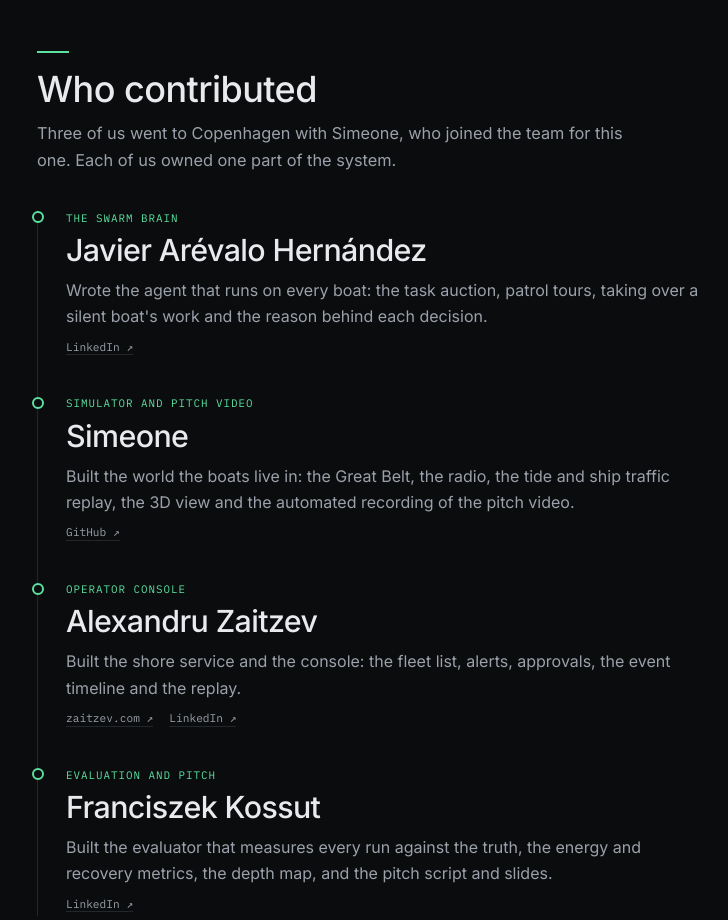
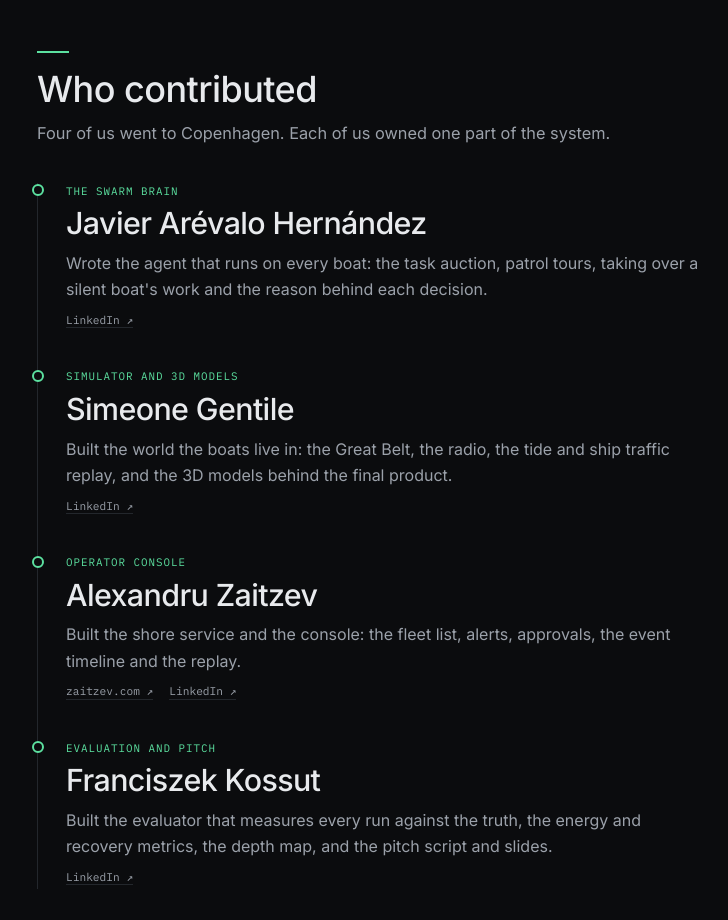
Before and after one commit to zytzev/Elysa-s_site, a website: page public/edth.html in a window 1280 px wide. Shown: the part 2800-3720 px from the top of the page, without its empty margins (47-775 px from the left). Drawn offline with Linux system fonts and the light colour scheme.

Commit message:
Site: add Simeone Gentile to the team (Italy, EDTH simulator and 3D models)
Co-Authored-By: Claude Opus 5.5 <noreply@anthropic.com>

```diff
--- a/public/config.js
+++ b/public/config.js
@@ -177,7 +177,7 @@ window.SITE_CONFIG = {
      repository (github.com/elysassecret/EDTH_07): 5 boat agents, 0 reserve
      violations over 30 seeded evaluator runs (eval/), 387 tests collected on
      main at 0a9780e, 91 merged pull requests. Only the top three were
-     announced, so no place is claimed. Simeone joined for this one only. */
+     announced, so no place is claimed. EDTH was Simeone's first event with the team. */
   pharos: {
     stats: [
       { key: "pharos.boats", value: "5", subKey: "pharos.boatsSub" },
@@ -204,8 +204,7 @@ window.SITE_CONFIG = {
     /* by folder ownership and the commit history of the team repository */
     contributors: [
       { id: "javier", roleKey: "pharos.contributors.javier.role", textKey: "pharos.contributors.javier.text" },
-      { id: "simeone", guest: { name: "Simeone", github: "https://github.com/SimeDev42" },
-        roleKey: "pharos.contributors.simeone.role", textKey: "pharos.contributors.simeone.text" },
+      { id: "simeone", roleKey: "pharos.contributors.simeone.role", textKey: "pharos.contributors.simeone.text" },
       { id: "alex", roleKey: "pharos.contributors.alex.role", textKey: "pharos.contributors.alex.text" },
       { id: "franek", roleKey: "pharos.contributors.franek.role", textKey: "pharos.contributors.franek.text" }
     ],
@@ -234,7 +233,10 @@ window.SITE_CONFIG = {
         linkedin: "https://www.linkedin.com/in/javier-arevalo-hernandez" },
       { id: "franek", name: "Franciszek Kossut", country: "pl", taskKey: "team.franek.task", logKey: "team.franek.log",
         roles: [{ event: "EDTH", text: "PHAROS" }, { event: "HyperBloom", text: "Make-a-Ring" }, { event: "Nordic AI Cup", key: "team.franek.task" }],
-        linkedin: "https://www.linkedin.com/in/franciszek-kossut-1967633a8/" }
+        linkedin: "https://www.linkedin.com/in/franciszek-kossut-1967633a8/" },
+      { id: "simeone", name: "Simeone Gentile", country: "it",
+        roles: [{ event: "EDTH", text: "PHAROS" }],
+        linkedin: "https://www.linkedin.com/in/simeone-gentile" }
     ]
   },
 
--- a/public/i18n.js
+++ b/public/i18n.js
@@ -37,7 +37,7 @@ window.I18N = {
       meta: "Elysa's Secret, a hackathon team from the University of Southern Denmark. 1st in Denmark at the Nordic AI Cup 2026 and 1st place at HyperBloom October 2026."
     },
     hero: {
-      headline: "Four students. Two wins.",
+      headline: "Five students. Two wins.",
       sub: "We are Elysa's Secret, a hackathon team from the University of Southern Denmark. We build fast, measure everything and show our work.",
       hackathons: "Hackathons",
       hackathonsSub: "Nordic AI Cup · HyperBloom · EDTH",
@@ -155,7 +155,7 @@ window.I18N = {
       },
       contributors: {
         heading: "Who contributed",
-        sub: "Two of the four built Make-a-Ring, entered under the team name.",
+        sub: "Two of us built Make-a-Ring, entered under the team name.",
         franek: {
           role: "Studio and pattern tools",
           text: "Started the ring designer, then built the pattern editor and its symmetry tools, the 50 patterns, engraving, saved designs and the blueprint size drawing."
@@ -226,14 +226,14 @@ window.I18N = {
       },
       contributors: {
         heading: "Who contributed",
-        sub: "Three of us went to Copenhagen with Simeone, who joined the team for this one. Each of us owned one part of the system.",
+        sub: "Four of us went to Copenhagen. Each of us owned one part of the system.",
         javier: {
           role: "The swarm brain",
           text: "Wrote the agent that runs on every boat: the task auction, patrol tours, taking over a silent boat's work and the reason behind each decision."
         },
         simeone: {
-          role: "Simulator and pitch video",
-          text: "Built the world the boats live in: the Great Belt, the radio, the tide and ship traffic replay, the 3D view and the automated recording of the pitch video."
+          role: "Simulator and 3D models",
+          text: "Built the world the boats live in: the Great Belt, the radio, the tide and ship traffic replay, and the 3D models behind the final product."
         },
         alex: {
           role: "Operator console",
@@ -247,11 +247,12 @@ window.I18N = {
     },
     team: {
       heading: "The team",
-      sub: "Four students at the University of Southern Denmark, and what each of us has entered so far.",
+      sub: "Five students at the University of Southern Denmark, and what each of us has entered so far.",
       countries: {
         md: "Moldova",
         pl: "Poland",
-        es: "Spain"
+        es: "Spain",
+        it: "Italy"
       },
       alex: {
         task: "Survival Simulator",
@@ -400,7 +401,7 @@ window.I18N = {
     /* the boot sequence: commands are literal (config), these status lines are
        not. */
     boot: {
-      l1: "four students",
+      l1: "five students",
       s1: "loaded",
       l2: "two wins",
       s2: "loaded",
@@ -410,7 +411,7 @@ window.I18N = {
     },
     contact: {
       heading: "Get in touch",
-      sub: "We are four students at the University of Southern Denmark. If you would like to ask what we built, work with us, or just say hello — write to us.",
+      sub: "We are five students at the University of Southern Denmark. If you would like to ask what we built, work with us, or just say hello — write to us.",
       email: "Email",
       phone: "Phone",
       name: "Your name",
@@ -466,7 +467,7 @@ window.I18N = {
       meta: "Elysa's Secret, et hackathon-hold fra Syddansk Universitet. 1. plads i Danmark ved Nordic AI Cup 2026 og 1. plads ved HyperBloom October 2026."
     },
     hero: {
-      headline: "Fire studerende. To sejre.",
+      headline: "Fem studerende. To sejre.",
       sub: "Vi er Elysa's Secret, et hackathon-hold fra Syddansk Universitet. Vi bygger hurtigt, måler alt og viser vores arbejde.",
       hackathons: "Hackathons",
       hackathonsSub: "Nordic AI Cup · HyperBloom · EDTH",
@@ -584,7 +585,7 @@ window.I18N = {
       },
       contributors: {
         heading: "Hvem bidrog",
-        sub: "To af de fire byggede Make-a-Ring, tilmeldt under holdets navn.",
+        sub: "To af os byggede Make-a-Ring, tilmeldt under holdets navn.",
         franek: {
           role: "Studie og mønsterværktøjer",
           text: "Startede ringdesigneren og byggede derefter mønstereditoren med dens symmetriværktøjer, de 50 mønstre, gravering, gemte designs og måltegningen."
@@ -655,14 +656,14 @@ window.I18N = {
       },
       contributors: {
         heading: "Hvem bidrog",
-        sub: "Tre af os tog til København sammen med Simeone, som var med på holdet denne gang. Hver af os ejede én del af systemet.",
+        sub: "Fire af os tog til København. Hver af os ejede én del af systemet.",
         javier: {
           role: "Sværmens hjerne",
           text: "Skrev agenten, der kører på hver båd: opgaveauktionen, patruljeruterne, overtagelse af en tavs båds arbejde og begrundelsen bag hver beslutning."
         },
         simeone: {
-          role: "Simulator og pitchvideo",
-          text: "Byggede verdenen, bådene lever i: Storebælt, radioen, tidevandet og genafspilning af skibstrafik, 3D-visningen og den automatiske optagelse af pitchvideoen."
+          role: "Simulator og 3D-modeller",
+          text: "Byggede verdenen, bådene lever i: Storebælt, radioen, tidevandet og genafspilning af skibstrafik, og 3D-modellerne bag det endelige produkt."
         },
         alex: {
           role: "Operatørkonsol",
@@ -676,11 +677,12 @@ window.I18N = {
     },
     team: {
       heading: "Holdet",
-      sub: "Fire studerende på Syddansk Universitet, og hvad vi hver især har deltaget i indtil nu.",
+      sub: "Fem studerende på Syddansk Universitet, og hvad vi hver især har deltaget i indtil nu.",
       countries: {
         md: "Moldova",
         pl: "Polen",
-        es: "Spanien"
+        es: "Spanien",
+        it: "Italien"
       },
       alex: {
         task: "Survival Simulator",
@@ -827,7 +829,7 @@ window.I18N = {
       }
     },
     boot: {
-      l1: "fire studerende",
+      l1: "fem studerende",
       s1: "indlæst",
       l2: "to sejre",
       s2: "indlæst",
@@ -837,7 +839,7 @@ window.I18N = {
     },
     contact: {
       heading: "Kontakt os",
-      sub: "Vi er fire studerende på Syddansk Universitet. Vil du spørge om, hvad vi byggede, arbejde sammen med os, eller bare sige hej — så skriv til os.",
+      sub: "Vi er fem studerende på Syddansk Universitet. Vil du spørge om, hvad vi byggede, arbejde sammen med os, eller bare sige hej — så skriv til os.",
       email: "E-mail",
       phone: "Telefon",
       name: "Dit navn",
--- a/public/script.js
+++ b/public/script.js
@@ -68,13 +68,15 @@
      Spain and Moldova are the real flags (Wikimedia Commons, public domain),
      downscaled to 3x their displayed size in images/ — their coats of arms
      cannot be redrawn by hand without looking wrong up close. Poland is two
-     stripes, so it is drawn inline. No emoji: Windows has no flag emoji and
+     stripes and Italy three bars, so both are drawn inline. No emoji: Windows has no flag emoji and
      prints the bare letters instead. Each keeps its own official ratio. */
   var FLAGS = {
     es: '<img src="images/flag-es.png" width="117" height="78" alt="" />',
     md: '<img src="images/flag-md.png" width="156" height="78" alt="" />',
     pl: '<svg viewBox="0 0 16 10" aria-hidden="true" focusable="false">' +
-      '<rect width="16" height="5" fill="#FFFFFF"/><rect y="5" width="16" height="5" fill="#DC143C"/></svg>'
+      '<rect width="16" height="5" fill="#FFFFFF"/><rect y="5" width="16" height="5" fill="#DC143C"/></svg>',
+    it: '<svg class="flag-it" viewBox="0 0 3 2" aria-hidden="true" focusable="false">' +
+      '<rect width="1" height="2" fill="#009246"/><rect x="1" width="1" height="2" fill="#FFFFFF"/><rect x="2" width="1" height="2" fill="#CE2B37"/></svg>'
   };
 
   /* ---------------------------------------------------------------- icons --- */
--- a/public/styles.css
+++ b/public/styles.css
@@ -385,15 +385,23 @@ a:hover { text-decoration: underline; }
 .hero__reveal { opacity: 0; transform: translateY(0.6rem); transition: opacity 0.5s ease, transform 0.5s ease; }
 .hero__reveal.is-in { opacity: 1; transform: none; }
 
-/* ---------------------------------------------------------- the four --- */
+/* ---------------------------------------------------------- the team --- */
 .team__grid {
   display: grid;
   gap: 1px;
   background: var(--line);
   border: 1px solid var(--line);
 }
-@media (min-width: 48em) { .team__grid { grid-template-columns: repeat(2, 1fr); } }
-@media (min-width: 76em) { .team__grid { grid-template-columns: repeat(4, 1fr); } }
+/* five panes: one row of five on wide screens; in two columns the odd last
+   pane spans the row instead of sitting alone next to a blank cell */
+@media (min-width: 48em) {
+  .team__grid { grid-template-columns: repeat(2, 1fr); }
+  .team__grid > .member:last-child:nth-child(odd) { grid-column: 1 / -1; }
+}
+@media (min-width: 76em) {
+  .team__grid { grid-template-columns: repeat(5, 1fr); }
+  .team__grid > .member:last-child:nth-child(odd) { grid-column: auto; }
+}
 
 .member {
   background: var(--surface);
@@ -410,7 +418,7 @@ a:hover { text-decoration: underline; }
    of line with the other three */
 .member__head { display: flex; gap: 0.8rem; align-items: center; min-height: 3.6rem; }
 /* the flag sits bare on the pane, no box behind it. Flags keep their own
-   ratios (Moldova 1:2, Poland 5:8, Spain 2:3), so the slot is sized for the
+   ratios (Moldova 1:2, Poland 5:8, Spain and Italy 2:3), so the slot is sized for the
    widest and centres the rest — the four names still start in line. */
 .member__flag {
   display: flex;
@@ -422,6 +430,7 @@ a:hover { text-decoration: underline; }
 }
 .member__flag img, .member__flag svg { display: block; height: 1.6rem; width: auto; }
 .member__flag svg { width: 2.56rem; }
+.member__flag svg.flag-it { width: 2.4rem; }
 .member__name { font-size: 0.98rem; line-height: 1.25; }
 .member__task { font-family: var(--font-mono); font-size: 0.7rem; color: var(--ink-muted); margin-top: 0.15rem; }
 /* text runs straight down from the header. It is deliberately NOT
```
Also changed, not shown: smoke.js (+10 -7 lines), README.md.
